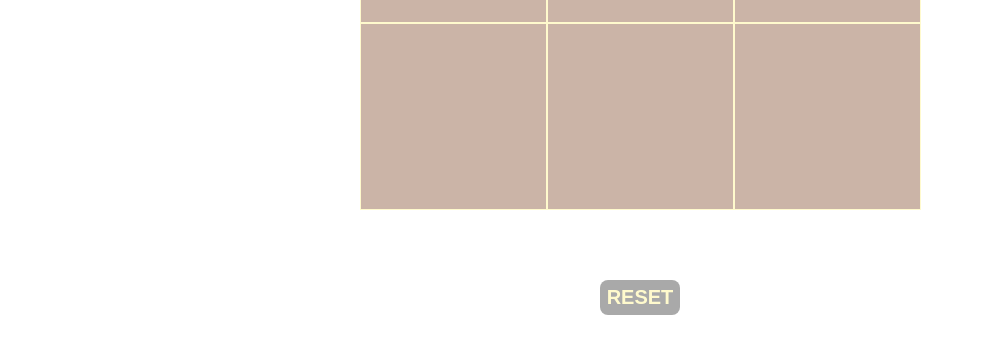
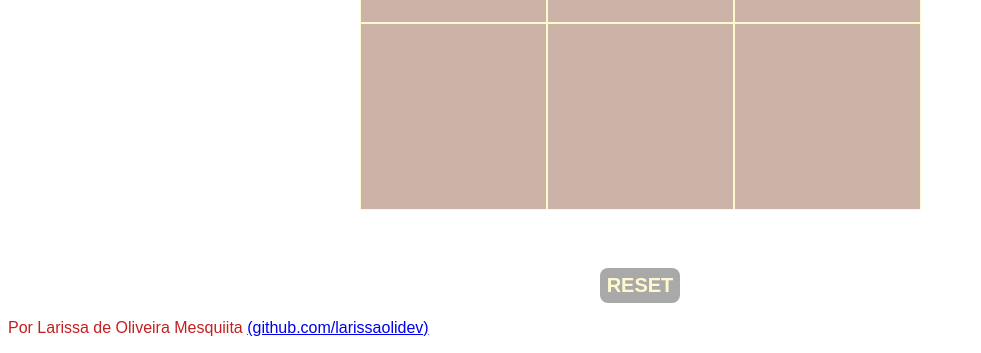
Before and after one commit to larissaolidev/jogo-da-velha, a plain HTML site: page index.html in a window 1280 px wide. Shown: the part 593-946 px from the top of the page, without its empty margins (0-981 px from the left). Before the commit the page ends 916 px from the top, so only its background shows below. Drawn offline with Linux system fonts and the light colour scheme; a web font is replaced by a local one.

Commit message:
Add files via upload

```diff
--- a/index.html
+++ b/index.html
@@ -21,6 +21,8 @@
             <p>&#128205; Jogador &Omicron;:</p>
         </div>
     </div>
+
+    <div class="result"></div>
 
     <div class="container">
         <div class="square" id="box1"></div>
@@ -142,7 +144,7 @@
             width: 185px;
             height: 185px;
             border: 1px solid lemonchiffon;
-            font-size: 120px;
+            font-size: 130px;
             color: #c51f1f;
             text-align: center;
             cursor: pointer;
@@ -196,7 +198,7 @@
         #reset {
             display: flex;
             margin: auto;
-            margin-top: 70px;
+            margin-top: 58px;
             border-radius: 8px;
             border: none;
             background: darkgray;
@@ -210,7 +212,15 @@
             justify-content: center;
         }
 
+        footer {
+            color: #c51f1f;
+        }
+
     </style>
+
+    <footer>
+        <p>Por Larissa de Oliveira Mesquiita <a href="https://github.com/larissaolidev">(github.com/larissaolidev)</a></p>
+    </footer>
 
 </body>
 
```
